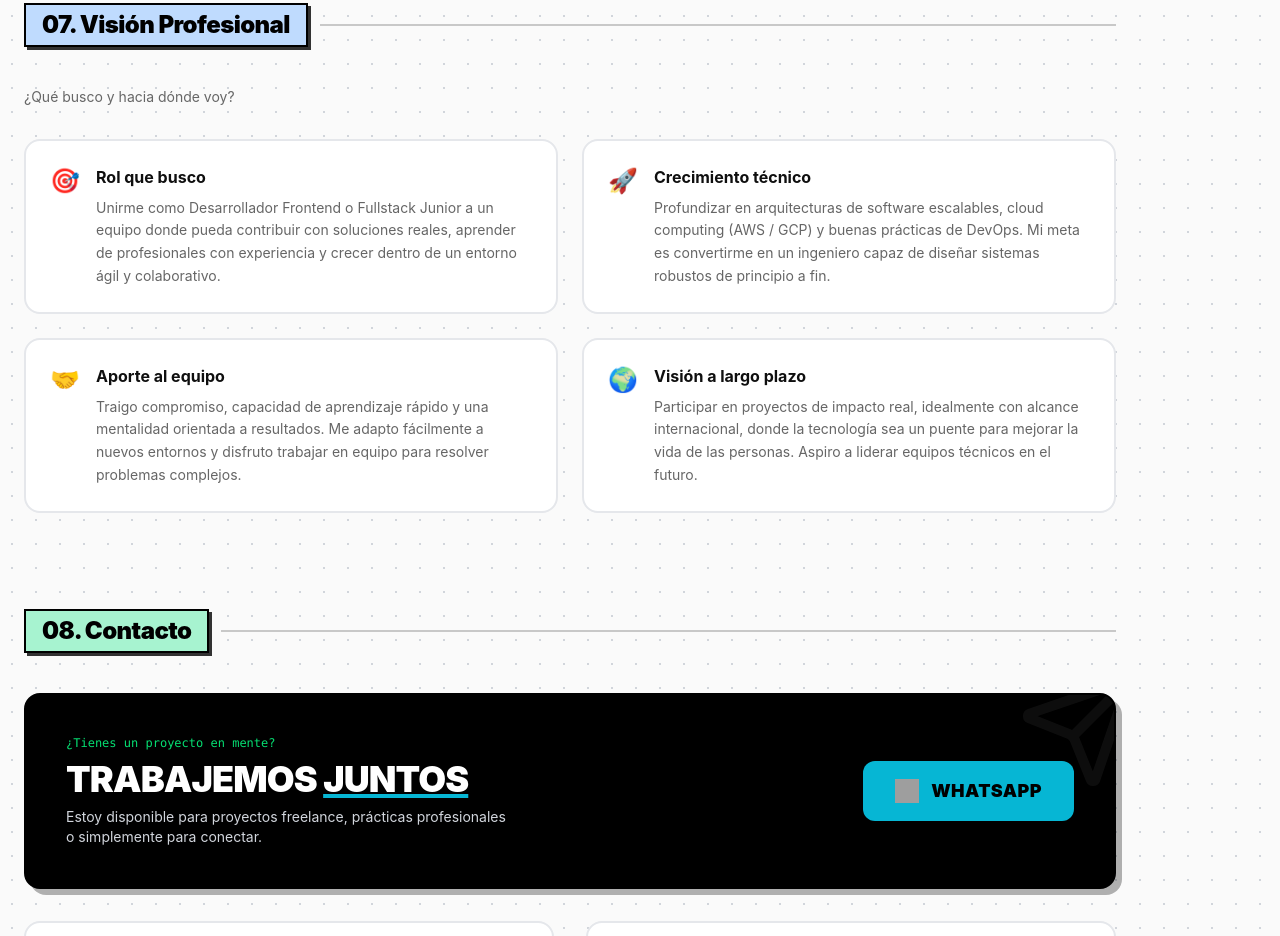
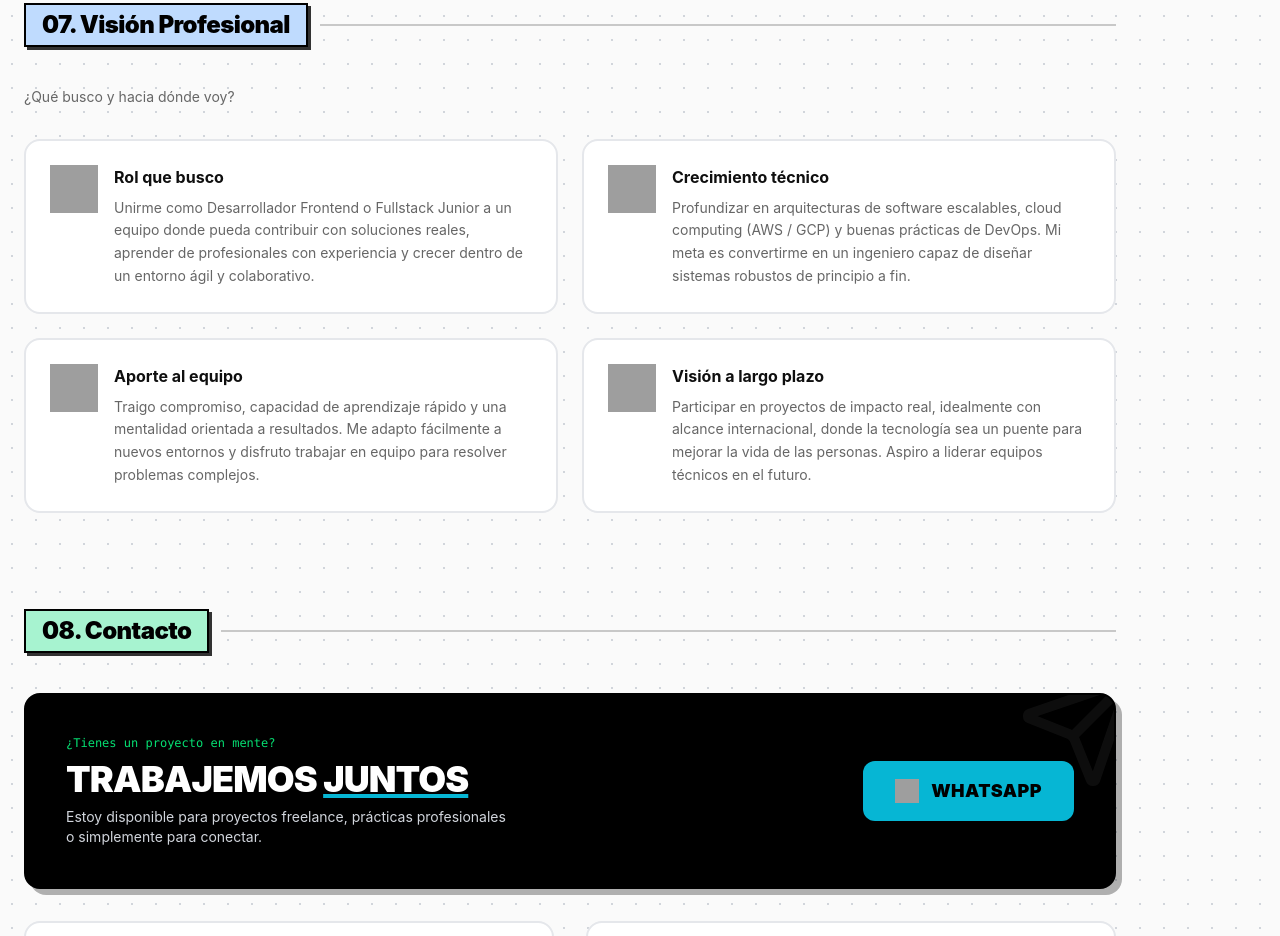
Before and after one commit to StevenInsuasti/Portafolio, a Next.js app: page / in a window 1280 px wide. Shown: the part 5060-5996 px from the top of the page. Built offline with nearby package versions, Linux system fonts and the light colour scheme; grey boxes are pictures that could not be loaded.

Commit message:
style: replace emoji icons with icons8 pulsar-color in vision section

```diff
--- a/components/Portfolio.tsx
+++ b/components/Portfolio.tsx
@@ -840,15 +840,24 @@ export default function Portfolio() {
               {sectionTitle(tr.goalsTitle, 'bg-[#bfdbfe]')}
               <p className={`text-sm ${muted} mb-8`}>{tr.goalsSubtitle}</p>
               <div className="grid grid-cols-1 sm:grid-cols-2 gap-6">
-                {tr.goals.map((goal, i) => (
-                  <div key={i} className={`rounded-2xl border-2 p-6 ${box} flex gap-4`}>
-                    <span className="text-2xl shrink-0">{goal.icon}</span>
-                    <div>
-                      <h3 className="font-bold mb-2">{goal.title}</h3>
-                      <p className={`text-sm leading-relaxed ${muted}`}>{goal.desc}</p>
+                {tr.goals.map((goal, i) => {
+                  const icons8 = [
+                    'https://img.icons8.com/pulsar-color/50/job.png',
+                    'https://img.icons8.com/pulsar-color/50/growth.png',
+                    'https://img.icons8.com/pulsar-color/50/conference-call.png',
+                    'https://img.icons8.com/pulsar-color/50/rocket.png',
+                  ]
+                  return (
+                    <div key={i} className={`rounded-2xl border-2 p-6 ${box} flex gap-4`}>
+                      {/* eslint-disable-next-line @next/next/no-img-element */}
+                      <img src={icons8[i]} alt={goal.title} className="w-12 h-12 shrink-0" />
+                      <div>
+                        <h3 className="font-bold mb-2">{goal.title}</h3>
+                        <p className={`text-sm leading-relaxed ${muted}`}>{goal.desc}</p>
+                      </div>
                     </div>
-                  </div>
-                ))}
+                  )
+                })}
               </div>
             </div>
           </section>
```
